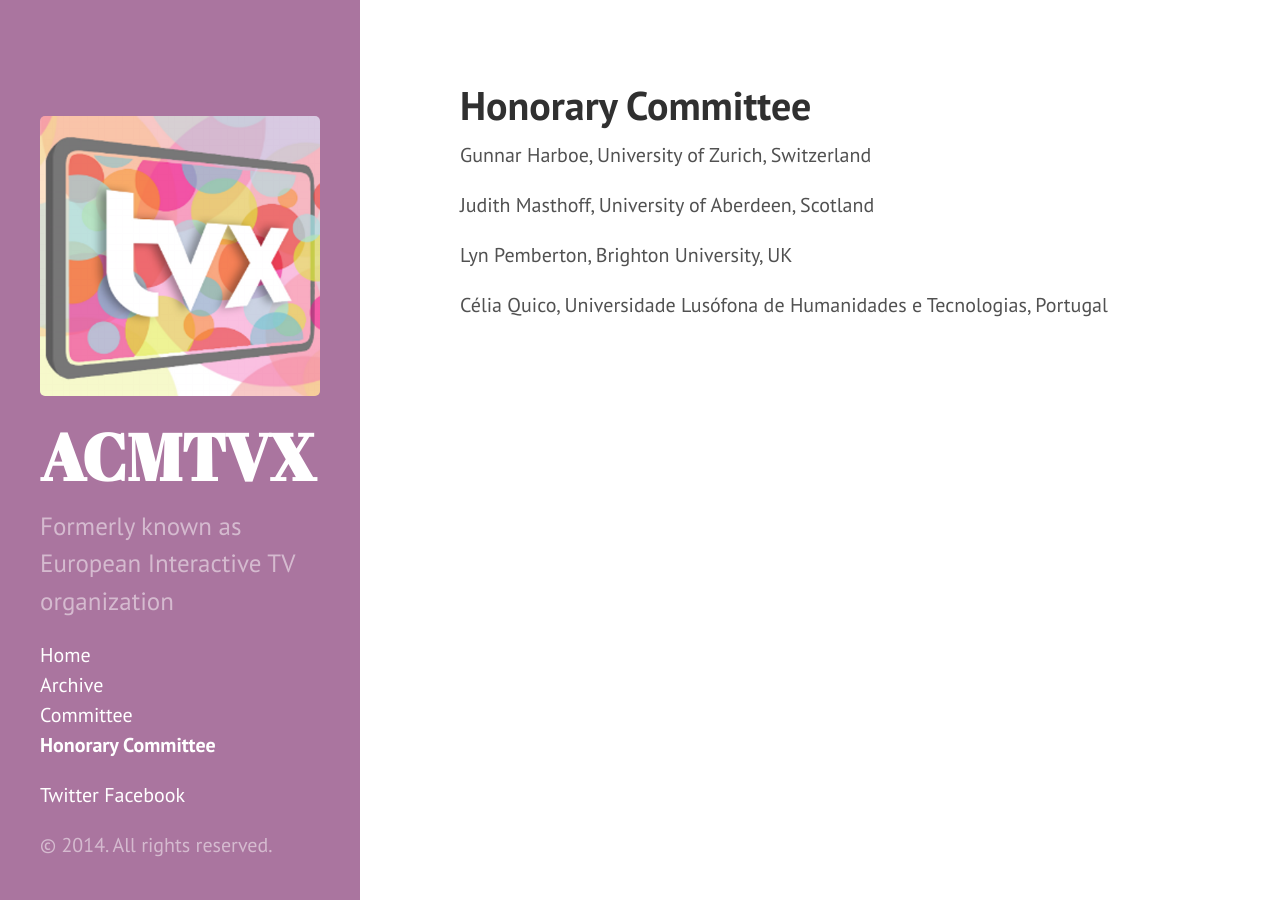
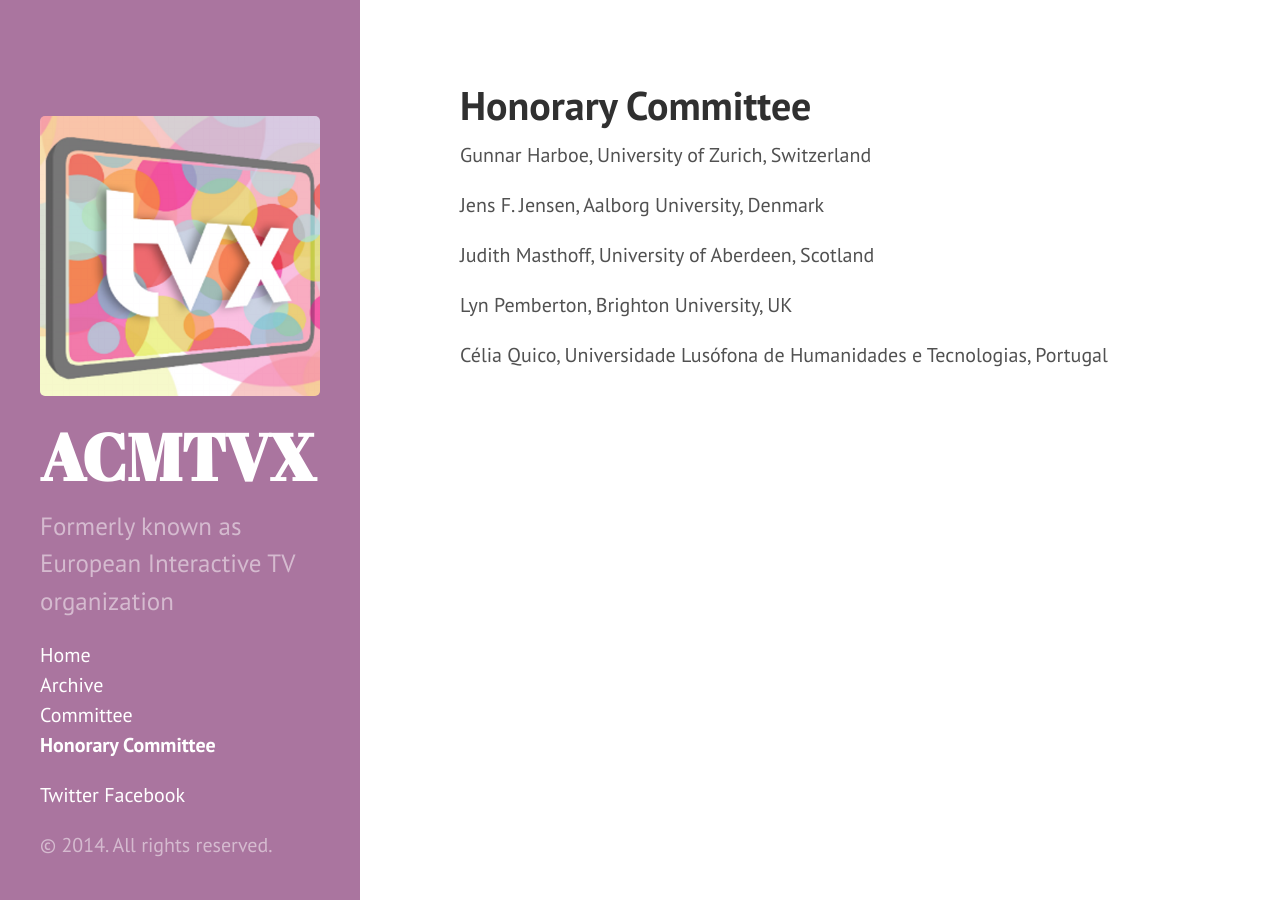
Before and after one commit to acmtvx/www, a Jekyll site: the page built from honorary.md, in a window 1280 px wide. Built offline with Jekyll 4.4.1, drawn with Linux system fonts in a browser that asks for light colours; Markdown is read by kramdown in place of the engine named in the settings.

Commit message:
Update honorary.md

```diff
--- a/honorary.md
+++ b/honorary.md
@@ -5,6 +5,8 @@ title: Honorary Committee
 
 Gunnar Harboe, University of Zurich, Switzerland
 
+Jens F. Jensen, Aalborg University, Denmark
+
 Judith Masthoff, University of Aberdeen, Scotland
 
 Lyn Pemberton, Brighton University, UK
```
